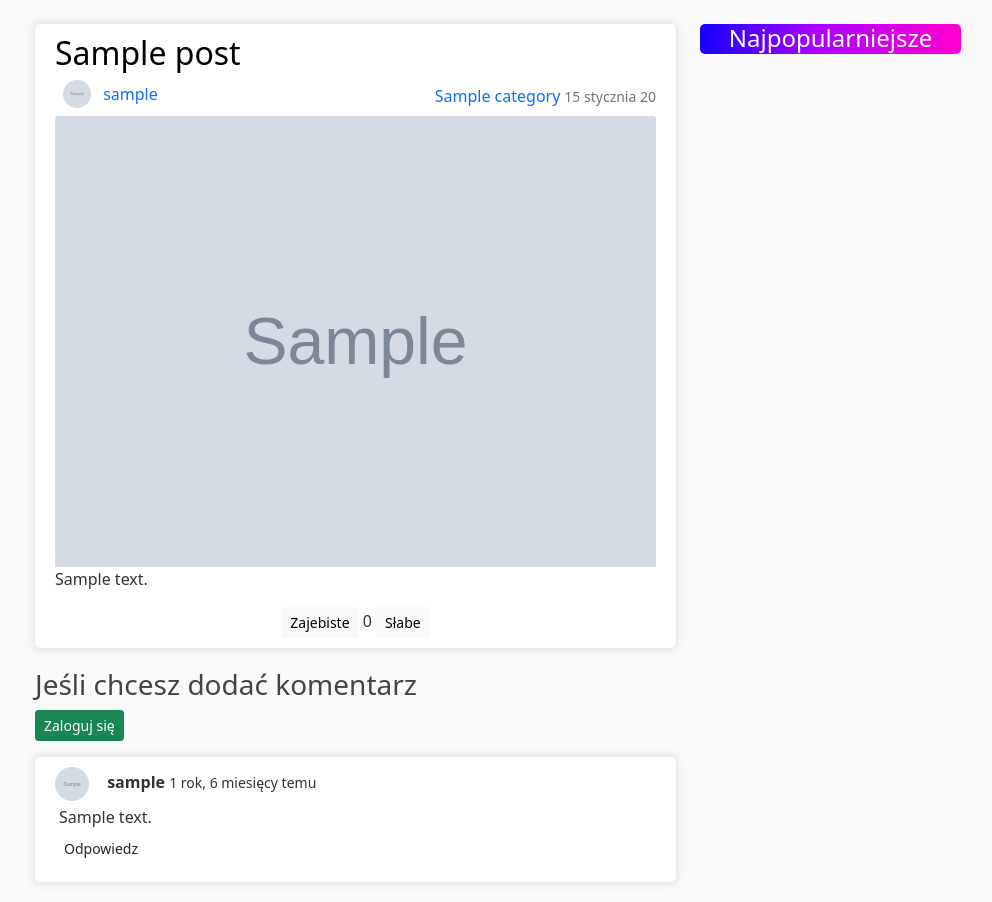
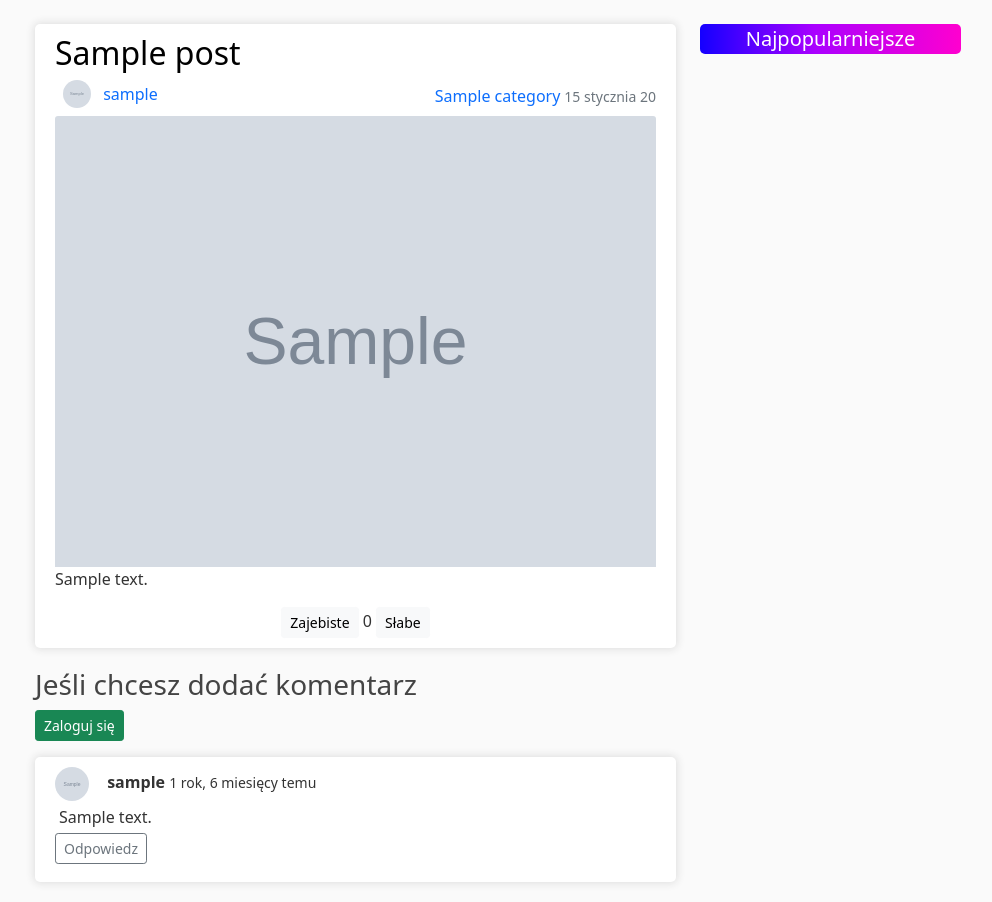
Before and after one commit to Damiangiza93/funny, a Django app: page /post/1/ in a window 1280 px wide. Shown: the part 56-958 px from the top of the page, without its empty margins (237-1229 px from the left). Run offline with Django 3.2, Linux system fonts and the light colour scheme; tables that the repository leaves empty hold one stand-in row (values such as "Sample post"); grey boxes marked "Sample" are stand-in pictures; some libraries are stand-ins or nearby versions.

Commit message:
new changes

```diff
--- a/funnyp/posts/models.py
+++ b/funnyp/posts/models.py
@@ -41,7 +41,7 @@ class Post(models.Model):
         return self.unlikes.count()
 
     def __str__(self):
-        return f'{self.title} / {self.status}'
+        return f'{self.title}'
 
     def get_absolute_url(self):
         return reverse('post-detail', kwargs={'pk': self.pk})
--- a/funnyp/posts/static/posts/main.css
+++ b/funnyp/posts/static/posts/main.css
@@ -146,7 +146,7 @@ a.article-title:hover, a.article-title-homepage:hover {
 
 .article-sneak {
   white-space: pre-line;
-  font-size: 14px;
+  font-size: 12px;
 }
 
 .article-img {
@@ -241,14 +241,13 @@ a.article-title:hover, a.article-title-homepage:hover {
   height: 30px;
 }
 
+
 .najpopularniejsze {
   background: rgb(255,0,207);
   background: linear-gradient(270deg, rgba(255,0,207,1) 0%, rgba(170,0,255,1) 56%, rgba(20,0,255,1) 100%);
   color: white;
-  padding-left: 15px;
-  padding-right: 15px;
   border-radius: 5px;
-  height: 30px;
+  font-size: 20px;
 }
 
 
--- a/funnyp/posts/templates/posts/base.html
+++ b/funnyp/posts/templates/posts/base.html
@@ -104,15 +104,16 @@
 
               </div>
           {% endif %}
-
-          <h4 class="text-center najpopularniejsze font-size:2vw">Najpopularniejsze</h4>
+          <div class="najpopularniejsze">
+            <p class="text-center">Najpopularniejsze</p>
+          </div>
           {% for post in popularposts %}
             <article class="media post-section">
                 <div class="media-body">
                   <div class="post-container">
                     <img class="card-img-top" src="{{ post.image.url }}">
                     <div class="post-title">
-                        <h5 class="text-center"><a class="article-title-homepage" href="{% url 'post-detail' post.id %}">{{ post.title }}</a></h5>
+                        <h6 class="text-center"><a class="article-title-homepage" href="{% url 'post-detail' post.id %}">{{ post.title }}</a></h6>
                     </div>
                   </div>
                 </div>
--- a/funnyp/posts/templates/posts/category.html
+++ b/funnyp/posts/templates/posts/category.html
@@ -18,7 +18,7 @@
                     </div>
                     <img class="card-img-top" src="{{ post.image.url }}">
                     <div class="post-title">
-                        <h3 class="text-center"><a class="article-title-homepage" href="{% url 'post-detail' post.id %}">{{ post.title }}</a></h3>
+                        <h4 class="text-center"><a class="article-title-homepage" href="{% url 'post-detail' post.id %}">{{ post.title }}</a></h4>
                         <p class="article-sneak">{{ post.zajawka }}</p>
                     </div>
                 </div>
--- a/funnyp/posts/templates/posts/home.html
+++ b/funnyp/posts/templates/posts/home.html
@@ -17,7 +17,7 @@
                     </div>
                     <img class="card-img-top" src="{{ post.image.url }}">
                     <div class="post-title">
-                        <h3 class="text-center"><a class="article-title-homepage" href="{% url 'post-detail' post.id %}">{{ post.title }}</a></h3>
+                        <h4 class="text-center"><a class="article-title-homepage" href="{% url 'post-detail' post.id %}">{{ post.title }}</a></h4>
                         <p class="article-sneak">{{ post.zajawka }}</p>
                     </div>
                 </div>
--- a/funnyp/posts/templates/posts/post_detail.html
+++ b/funnyp/posts/templates/posts/post_detail.html
@@ -85,12 +85,12 @@
                         <small>{{ comment.date_added|timesince }} temu</small>
                         <div class="m-1">{{ comment.body }}</div>
 
-                        <a class="btn btn-sm mb-2" data-bs-toggle="collapse" href="#collapseExample{{ comment.id }}" role="button" aria-expanded="false" aria-controls="collapseExample">
+                        <a class="btn btn-outline-secondary btn-sm mb-2" data-bs-toggle="collapse" href="#collapseExample{{ comment.id }}" role="button" aria-expanded="false" aria-controls="collapseExample">
                             Odpowiedz
                         </a>
 
                         {% if comment.child %}
-                        <a class="btn btn-sm mb-2" data-bs-toggle="collapse" href="#collapseExamples{{ comment.id }}" role="button" aria-expanded="false" aria-controls="collapseExample">
+                        <a class="btn btn-active btn-sm mb-2" data-bs-toggle="collapse" href="#collapseExamples{{ comment.id }}" role="button" aria-expanded="false" aria-controls="collapseExample">
                             Pokaż odpowiedzi
                         </a>
                         {% endif %}
@@ -114,7 +114,6 @@
 
 
                         <div class="collapse" id="collapseExamples{{ comment.id }}">
-
                             {% for child_comment in comment.child %}
                                 <div class="media comment-section">
                                     <img class="rounded-circle comment-img" src="{{ child_comment.author.profile.image.url }}">
@@ -123,7 +122,7 @@
                                     <div class="m-1">{{ child_comment.body }}</div>
 
 
-                                        <a class="btn btn-sm" data-bs-toggle="collapse" href="#collapseExample{{ child_comment.id }}" role="button" aria-expanded="false" aria-controls="collapseExample">
+                                        <a class="btn btn-outline-secondary btn-sm" data-bs-toggle="collapse" href="#collapseExample{{ child_comment.id }}" role="button" aria-expanded="false" aria-controls="collapseExample">
                                             Odpowiedz
                                         </a>
 
@@ -143,6 +142,7 @@
                                         {% endif %}
                                     </div>
 
+                                    <div class="m-1">
                                         {% for child2_comment in child_comment.child %}
                                             <div class="media comment-section">
                                                 <img class="rounded-circle comment-img" src="{{ child2_comment.author.profile.image.url }}">
@@ -151,6 +151,7 @@
                                                 <div class="m-1">{{ child2_comment.body }}</div>
                                             </div>
                                         {% endfor %}
+                                    </div>
 
                                 </div>
                             {% endfor %}
--- a/funnyp/posts/templates/posts/search.html
+++ b/funnyp/posts/templates/posts/search.html
@@ -19,7 +19,7 @@
                 </div>
                 <img class="card-img-top" src="{{ post.image.url }}">
                 <div class="post-title">
-                    <h3 class="text-center"><a class="article-title-homepage" href="{% url 'post-detail' post.id %}">{{ post.title }}</a></h3>
+                    <h4 class="text-center"><a class="article-title-homepage" href="{% url 'post-detail' post.id %}">{{ post.title }}</a></h4>
                     <p class="article-sneak">{{ post.zajawka }}</p>
                 </div>
             </div>
--- a/funnyp/posts/templates/posts/user_posts.html
+++ b/funnyp/posts/templates/posts/user_posts.html
@@ -19,7 +19,7 @@
                     </div>
                     <img class="card-img-top" src="{{ post.image.url }}">
                     <div class="post-title">
-                        <h3 class="text-center"><a class="article-title-homepage" href="{% url 'post-detail' post.id %}">{{ post.title }}</a></h3>
+                        <h4 class="text-center"><a class="article-title-homepage" href="{% url 'post-detail' post.id %}">{{ post.title }}</a></h4>
                         <p class="article-sneak">{{ post.zajawka }}</p>
                     </div>
                 </div>
--- a/funnyp/users/models.py
+++ b/funnyp/users/models.py
@@ -4,7 +4,7 @@ from django_resized import ResizedImageField
 
 class Profile(models.Model):
     user    = models.OneToOneField(User, on_delete=models.CASCADE)
-    image   = ResizedImageField(size=[125, 125], crop=['top', 'center'], quality=99, upload_to='profile_pics')
+    image   = ResizedImageField(size=[125, 125], crop=['top', 'center'], quality=99, upload_to='profile_pics', default="default.jpg")
 
     def __str__(self):
         return f'{self.user.username} Profile'
```
Also changed, not shown: funnyp/posts/admin.py (+8 -2 lines), funnyp/posts/tests.py (+4 -3 lines). Lines whose indentation alone changed are shown as unchanged.
